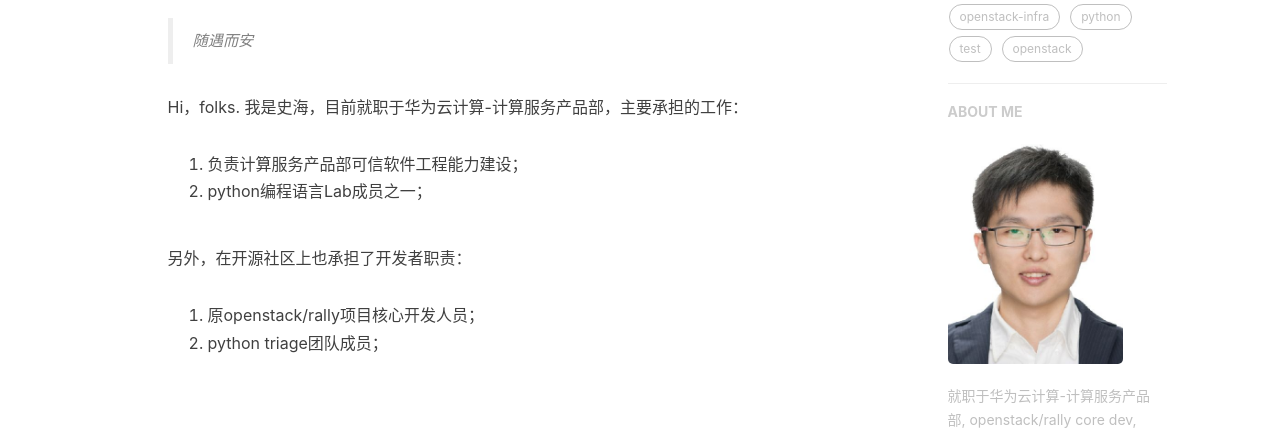
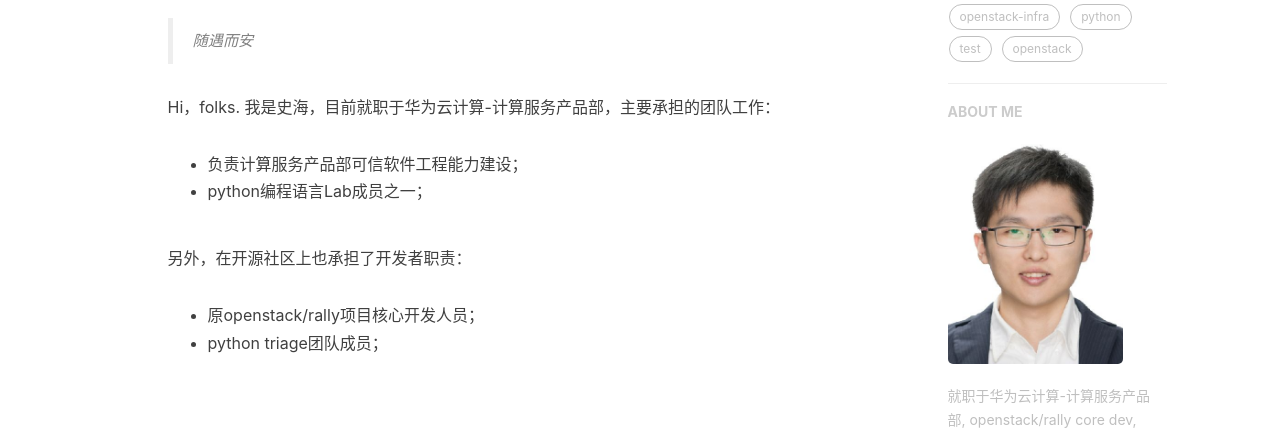
Before and after one commit to shihai1991/shihai1991.github.io, a Jekyll site: the page built from about.html, in a window 1280 px wide. Shown: the part 483-918 px from the top of the page. Built offline with Jekyll 4.4.1, drawn with Linux system fonts in a browser that asks for light colours; nearby versions of some CDN libraries; comment, search, counter and statistics services are not loaded.

Commit message:
Update zh.md

```diff
--- a/_includes/about/zh.md
+++ b/_includes/about/zh.md
@@ -1,10 +1,9 @@
 > 随遇而安
 
-Hi，folks. 我是史海，目前就职于华为云计算-计算服务产品部，主要承担的工作：
-1. 负责计算服务产品部可信软件工程能力建设；
-2. python编程语言Lab成员之一；
-
+Hi，folks. 我是史海，目前就职于华为云计算-计算服务产品部，主要承担的团队工作：
+* 负责计算服务产品部可信软件工程能力建设；
+* python编程语言Lab成员之一；
 
 另外，在开源社区上也承担了开发者职责：
-1. 原openstack/rally项目核心开发人员；
-2. python triage团队成员；
+* 原openstack/rally项目核心开发人员；
+* python triage团队成员；
```
